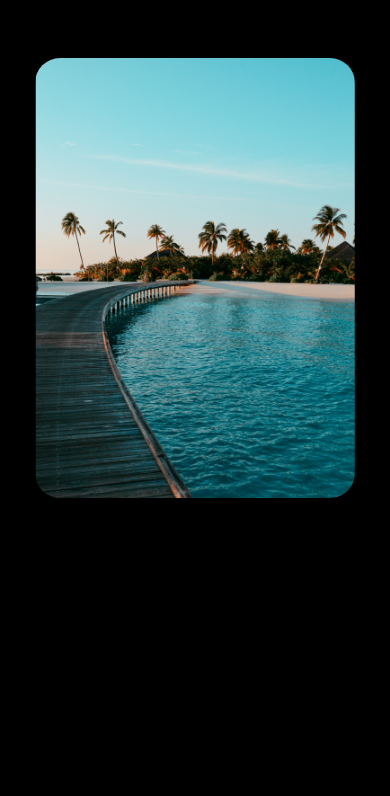
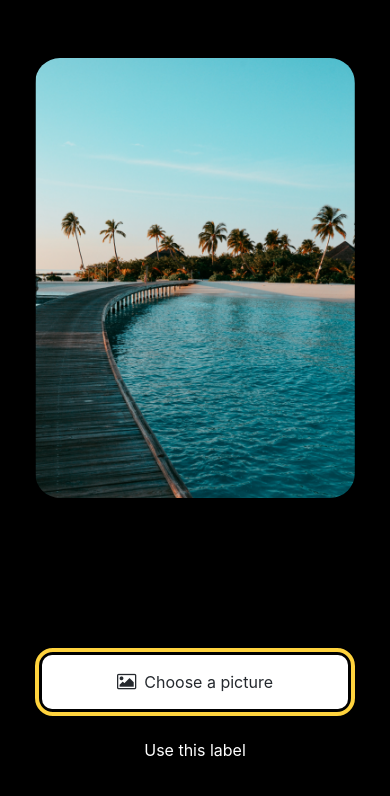
Before and after one commit to HimanshuGolani/Sticker-Smash, a React Native app: screen / in a window 390 px wide. Shown: the top 796 px of the page. Built offline with nearby package versions, Linux system fonts and the light colour scheme.

Commit message:
Image Picker Added

```diff
--- a/App.js
+++ b/App.js
@@ -1,12 +1,41 @@
-import { StatusBar } from 'expo-status-bar';
-import { StyleSheet, Text, View , Image } from 'react-native';
-import PreviewImg from "./assets/background-image.png"
+import { StatusBar } from "expo-status-bar";
+import { StyleSheet, View } from "react-native";
+import PreviewImg from "./assets/background-image.png";
+import ImageViewer from "./components/ImageViewer";
+import Button from "./components/Button";
+import * as ImagePicker from "expo-image-picker";
+import { useState } from "react";
 
 export default function App() {
+  const [selectedImage, setSelectedImage] = useState(null);
+  const pickImage = async () => {
+    let result = await ImagePicker.launchImageLibraryAsync({
+      allowsEditing: true,
+      quality: 1,
+    });
+    // The result will contain a cancelled property which is by default : false.
+    // check Info_Txt for the structure
+    if (!result.canceled) {
+      setSelectedImage(result.assets[0].uri);
+    } else {
+      alert("You did not selected any Image");
+    }
+  };
   return (
     <View style={styles.container}>
       <View style={styles.imageContainer}>
-        <Image source={PreviewImg} style={styles.image}/>
+        <ImageViewer
+          PreviewImageSource={PreviewImg}
+          selectedImage={selectedImage}
+        />
+      </View>
+      <View style={styles.footerContainer}>
+        <Button
+          theme="primary"
+          label={"Choose a picture"}
+          onPress={pickImage}
+        />
+        <Button label={"Use this label"} />
       </View>
       <StatusBar style="auto" />
     </View>
@@ -16,17 +45,16 @@ export default function App() {
 const styles = StyleSheet.create({
   container: {
     flex: 1,
-    backgroundColor: 'black',
-    alignItems: 'center',
-    justifyContent: 'center',
+    backgroundColor: "black",
+    alignItems: "center",
+    justifyContent: "center",
   },
-  imageContainer:{
-    flex:1,
-    paddingTop:58,
+  imageContainer: {
+    flex: 1,
+    paddingTop: 58,
   },
-  image:{
-    width:320,
-    height:440,
-    borderRadius:25,
-  }
+  footerContainer: {
+    flex: 1 / 3,
+    alignItems: "center",
+  },
 });
--- /dev/null
+++ b/components/Button.js
@@ -0,0 +1,68 @@
+import { StyleSheet, View, Pressable, Text } from "react-native";
+import FontAwesome from "@expo/vector-icons/FontAwesome";
+
+export default function Button({ label, theme, onPress }) {
+  if (theme === "primary") {
+    return (
+      <View
+        style={[
+          styles.buttonContainer,
+          { borderWidth: 4, borderColor: "#ffd33d", borderRadius: 18 },
+        ]}
+      >
+        <Pressable
+          style={[styles.button, { backgroundColor: "#fff" }]}
+          onPress={() => onPress}
+        >
+          <FontAwesome
+            name="picture-o"
+            size={18}
+            color={"#25292e"}
+            style={styles.buttonIcon}
+          />
+          <Text style={[styles.buttonLabel, { color: "#25292e" }]}>
+            {label}
+          </Text>
+        </Pressable>
+      </View>
+    );
+  }
+  return (
+    <View style={styles.buttonContainer}>
+      <Pressable style={styles.button}>
+        <Text
+          style={styles.buttonLabel}
+          onPress={() => alert("You pressed a button")}
+        >
+          {label}
+        </Text>
+      </Pressable>
+    </View>
+  );
+}
+
+const styles = StyleSheet.create({
+  buttonContainer: {
+    width: 320,
+    height: 68,
+    marginHorizontal: 20,
+    alignItems: "center",
+    justifyContent: "center",
+    padding: 3,
+  },
+  button: {
+    borderRadius: 10,
+    width: "100%",
+    height: "100%",
+    alignItems: "center",
+    justifyContent: "center",
+    flexDirection: "row",
+  },
+  buttonIcon: {
+    paddingRight: 8,
+  },
+  buttonLabel: {
+    color: "#fff",
+    fontSize: 16,
+  },
+});
--- /dev/null
+++ b/components/ImageViewer.js
@@ -0,0 +1,13 @@
+import { StyleSheet, Image } from "react-native";
+
+export default function ImageViewer({ PreviewImageSource }) {
+  return <Image source={PreviewImageSource} style={styles.image} />;
+}
+
+const styles = StyleSheet.create({
+  image: {
+    width: 320,
+    height: 440,
+    borderRadius: 25,
+  },
+});
--- a/package.json
+++ b/package.json
@@ -15,7 +15,9 @@
     "react-native": "0.73.5",
     "react-dom": "18.2.0",
     "react-native-web": "~0.19.6",
-    "@expo/metro-runtime": "~3.1.3"
+    "@expo/metro-runtime": "~3.1.3",
+    "@expo/vector-icons": "^14.0.0",
+    "expo-image-picker": "~14.7.1"
   },
   "devDependencies": {
     "@babel/core": "^7.20.0"
```
Also changed, not shown: Info_Txt/ImagePickerLibrary.txt (added), 1 other file (tests, documents, lock files or other folders).
